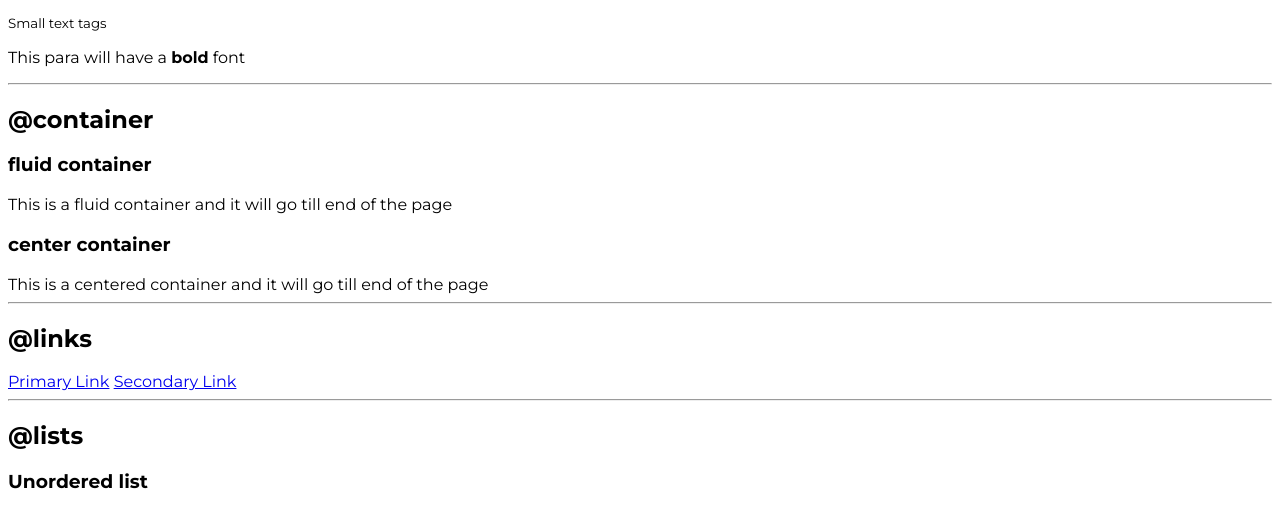
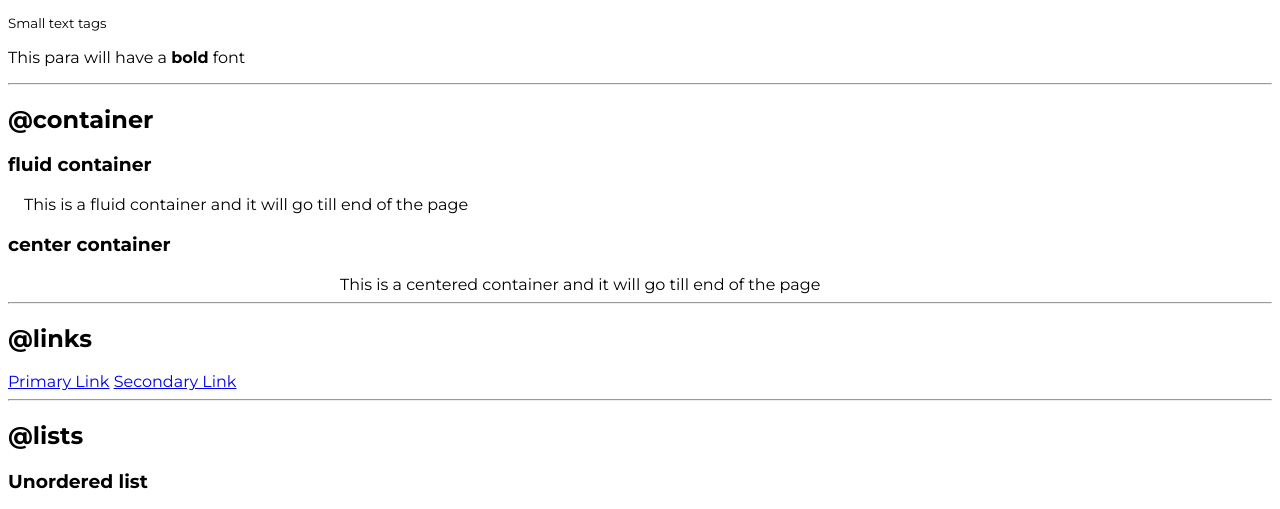
Before and after one commit to vinu-11/HTML-CSS-PROJECT, a plain HTML site: page index.html in a window 1280 px wide. Shown: the part 272-781 px from the top of the page. Drawn offline with Linux system fonts and the light colour scheme.

Commit message:
Added container

```diff
--- a/index.html
+++ b/index.html
@@ -27,10 +27,10 @@
     <h2>@container</h2>
 
     <h3>fluid container</h3>
-    <div>This is a fluid container and it will go till end of the page</div>
+    <div class="container">This is a fluid container and it will go till end of the page</div>
 
     <h3>center container</h3>
-    <div>This is a centered container and it will go till end of the page</div>
+    <div class="container container-center">This is a centered container and it will go till end of the page</div>
 
     <hr>
 
--- a/styles.css
+++ b/styles.css
@@ -3,3 +3,14 @@
 body{
     font-family: 'Montserrat', sans-serif;
 }
+/** container */
+.container{
+    padding-left: 1rem;
+    padding-right: 1rem;
+}
+
+
+.container-center{
+    max-width: 600px;
+    margin: auto;
+}
```
